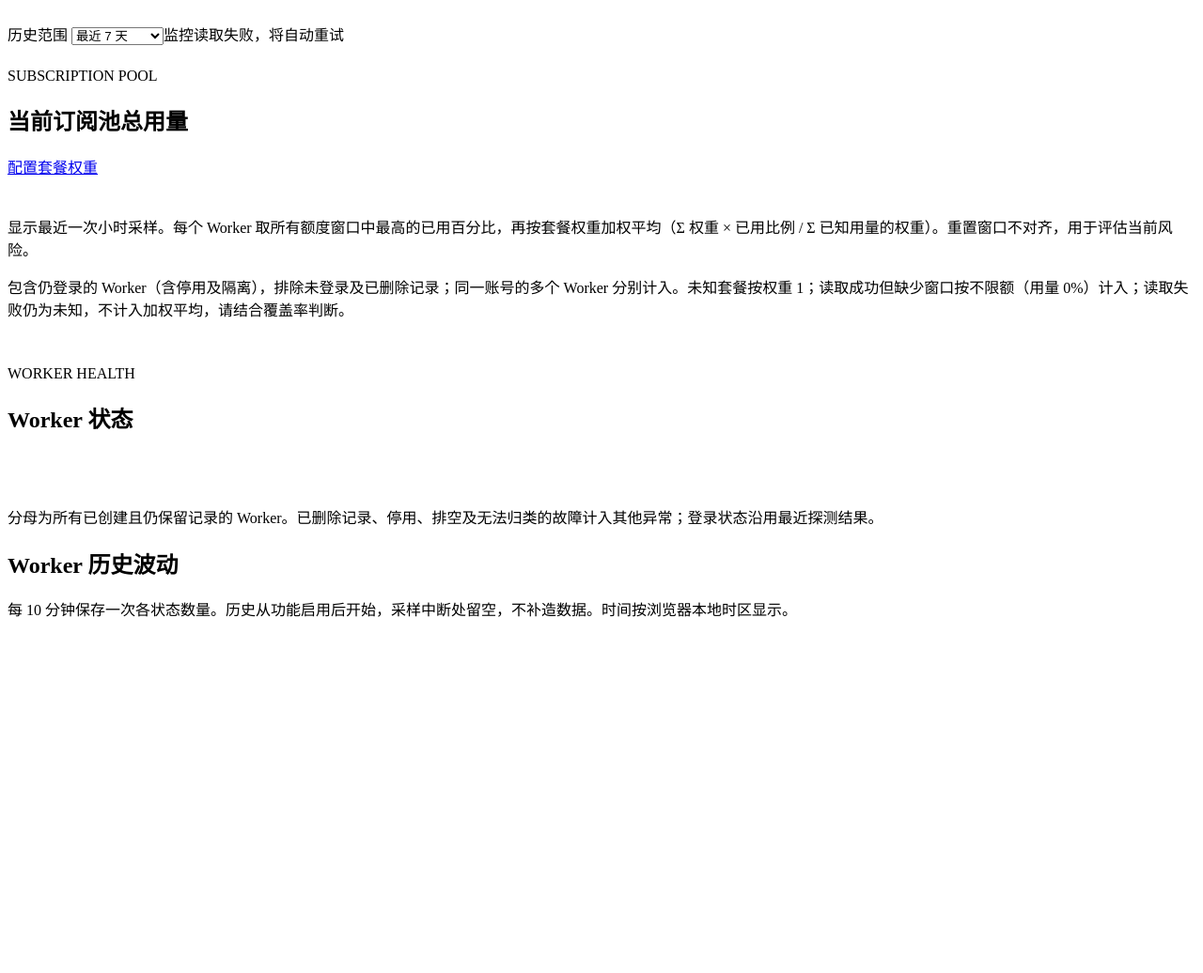
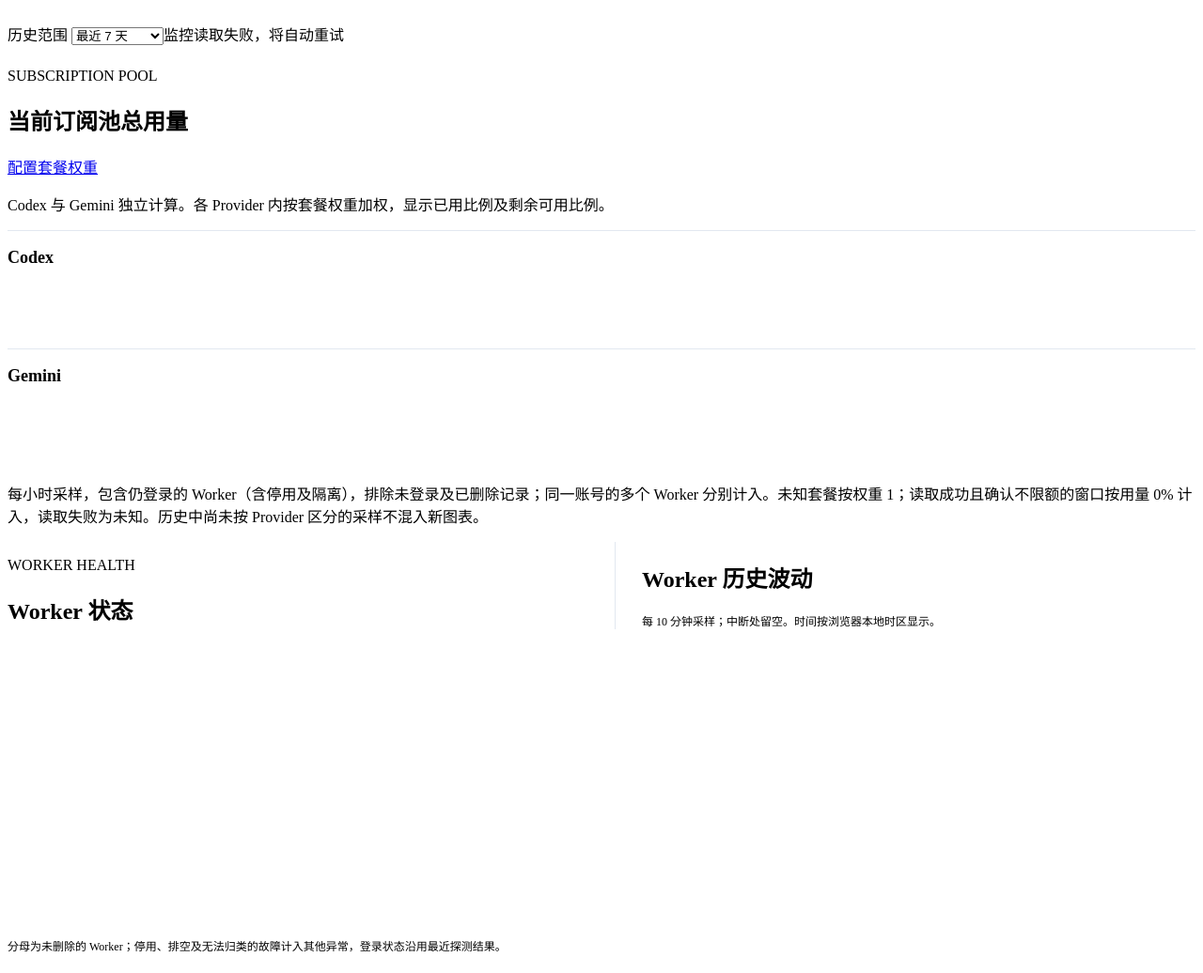
Before and after one commit to ytlzq0228/codex-app-server, a Python web app: template src/codex_gateway/templates/admin/monitoring.html in a window 1280 px wide. Shown: the whole page at 94% size. Before the commit the page ends 657 px from the top, so only its background shows below. Run offline with Jinja, Linux system fonts and the light colour scheme; the template is opened without the code that fills it, so the values that code supplies are empty.

Commit message:
feat: Add provider grants to users and enhance monitoring capabilities
- Introduced a new JSON column `provider_grants` in the `users` table to manage provider permissions.
- Updated the `User` model to include `provider_grants` with a default value.
- Enhanced monitoring to support independent usage tracking for multiple providers (Codex and Gemini).
- Modified the `pool_usage` function to calculate usage metrics separately for each provider.
- Implemented a new endpoint for admins to manage provider grants for users.
- Updated the monitoring UI to display usage metrics for both Codex and Gemini providers.
- Improved error handling and response messages for provider-related operations.
- Added tests to ensure correct functionality of provider grants and monitoring features.

```diff
--- a/src/codex_gateway/contributions.py
+++ b/src/codex_gateway/contributions.py
@@ -288,7 +288,8 @@ async def read_worker_rate_limits(worker: Worker, db: AsyncSession):
         endpoint = worker.endpoint
         await db.rollback()
         try:
-            return await worker_rpc(endpoint, get_settings(), "/rate-limits")
+            from .rate_limits import provider_usage
+            return provider_usage(await worker_rpc(endpoint, get_settings(), "/rate-limits"))
         except httpx.HTTPStatusError as exc:
             raise HTTPException(409 if exc.response.status_code == 409 else 502,
                                 "Gemini 正在执行或登录，请稍后重试" if exc.response.status_code == 409 else "官方 CLI 暂未返回额度，请稍后重试")
--- a/src/codex_gateway/migrations.py
+++ b/src/codex_gateway/migrations.py
@@ -6,6 +6,7 @@ from .worker_names import archived_worker_name
 
 
 async def upgrade(connection):
+    await connection.execute(text("ALTER TABLE users ADD COLUMN IF NOT EXISTS provider_grants JSON NOT NULL DEFAULT '[]'"))
     for table in ("workers", "response_bindings", "execution_sessions", "usage_records", "model_prices"):
         await connection.execute(text(f"ALTER TABLE {table} ADD COLUMN IF NOT EXISTS provider VARCHAR(16) NOT NULL DEFAULT 'codex'"))
         await connection.execute(text(f"CREATE INDEX IF NOT EXISTS ix_{table}_provider ON {table} (provider)"))
--- a/src/codex_gateway/models.py
+++ b/src/codex_gateway/models.py
@@ -25,6 +25,7 @@ class AdminUser(Base):
 
 class User(Base):
     __tablename__ = "users"
+    provider_grants: Mapped[list[str]] = mapped_column(JSON, default=list, server_default="[]")
     quota_granted: Mapped[int] = mapped_column(Integer, default=0, server_default="0")
     username: Mapped[str] = mapped_column(String(120), primary_key=True)
     password_hash: Mapped[str | None] = mapped_column(String(256), nullable=True)
--- a/src/codex_gateway/static/monitoring.css
+++ b/src/codex_gateway/static/monitoring.css
@@ -1,3 +1,7 @@
-#monitoring > .section-head{margin:24px 0}.monitor-metrics{display:flex;flex-wrap:wrap;gap:24px;margin:20px 0}.monitor-metrics article{flex:1;min-width:180px}.monitor-metrics strong{display:block;font-size:30px;margin:8px 0}.monitor-metrics small{display:block;color:var(--muted,#64748b)}.monitor-chart svg{display:block;width:100%;min-width:560px;height:auto}.monitor-chart{overflow-x:auto;margin:24px 0}.monitor-legend{display:flex;gap:16px;flex-wrap:wrap;margin:12px 0}.monitor-legend span{display:inline-flex;align-items:center;gap:6px}.monitor-dot{display:inline-block;width:10px;height:10px;border-radius:50%;flex-shrink:0}.monitor-pie-layout{display:flex;align-items:center;gap:36px;flex-wrap:wrap;padding:20px}.monitor-pie{width:220px;height:220px;border-radius:50%;flex-shrink:0}.monitor-state-list{list-style:none;padding:0;min-width:260px}.monitor-state-list li{display:flex;align-items:center;gap:10px;margin:14px 0}.monitor-state-list strong{margin-left:auto}.monitor-chart text{fill:#64748b;font-size:12px}.monitor-chart line{stroke:#dbe3ed}.monitor-empty{padding:35px;text-align:center;color:#64748b}
+#monitoring > .section-head{margin:24px 0}.monitor-metrics{display:flex;flex-wrap:wrap;gap:24px;margin:20px 0}.monitor-metrics article{flex:1;min-width:180px}.monitor-metrics strong{display:block;font-size:30px;margin:8px 0}.monitor-metrics small{display:block;color:var(--muted,#64748b)}.monitor-chart svg{display:block;max-width:100%}.monitor-chart{overflow-x:auto;margin:24px 0}.monitor-legend{display:flex;gap:16px;flex-wrap:wrap;margin:12px 0}.monitor-legend span{display:inline-flex;align-items:center;gap:6px}.monitor-dot{display:inline-block;width:10px;height:10px;border-radius:50%;flex-shrink:0}.monitor-pie-layout{display:flex;align-items:center;gap:36px;flex-wrap:wrap;padding:20px}.monitor-pie{width:220px;height:220px;border-radius:50%;flex-shrink:0}.monitor-state-list{list-style:none;padding:0;min-width:260px}.monitor-state-list li{display:flex;align-items:center;gap:10px;margin:14px 0}.monitor-state-list strong{margin-left:auto}.monitor-chart text{fill:#64748b;font-size:12px}.monitor-chart line{stroke:#dbe3ed}.monitor-empty{padding:35px;text-align:center;color:#64748b}
 
 .monitor-progress{height:12px;background:#e2e8f0;border-radius:999px;overflow:hidden;margin:12px 0}.monitor-progress-fill{height:100%;border-radius:inherit;transition:width .3s ease}.monitor-progress-unknown{background:repeating-linear-gradient(135deg,#e2e8f0,#e2e8f0 8px,#f1f5f9 8px,#f1f5f9 16px)}.monitor-metrics>small{flex-basis:100%}
+
+.monitor-provider{padding:18px 0;border-top:1px solid #e2e8f0}.monitor-provider h3{font-size:18px;margin:0}.monitor-health-panel{display:grid;grid-template-columns:minmax(0,1fr) minmax(0,1fr);gap:28px;align-items:start}.monitor-health-current,.monitor-health-history{min-width:0}.monitor-health-history{border-left:1px solid #e2e8f0;padding-left:28px}.monitor-health-panel .monitor-pie-layout{flex-wrap:nowrap;gap:20px;padding:20px 0;min-height:260px}.monitor-health-panel .monitor-pie{width:clamp(120px,15vw,220px);height:auto;aspect-ratio:1}.monitor-health-panel .monitor-state-list{min-width:0;flex:1;font-size:12px}.monitor-health-panel .monitor-state-list li{gap:6px;white-space:nowrap}.monitor-health-panel .monitor-chart{margin:0}.monitor-health-panel .monitor-legend{font-size:12px;gap:8px 12px;min-height:36px}.monitor-health-panel .muted{font-size:12px}.monitor-health-panel .section-head{min-height:60px}.monitor-health-history .section-head p{margin-bottom:0}@media(max-width:900px){.monitor-health-panel{grid-template-columns:1fr}.monitor-health-history{border-left:0;border-top:1px solid #e2e8f0;padding:20px 0 0}.monitor-health-panel .monitor-pie{width:180px}}
+@media(min-width:901px) and (max-width:1250px){.monitor-health-panel .monitor-pie{width:100px}.monitor-health-panel .monitor-pie-layout{gap:12px}.monitor-health-panel{gap:18px}.monitor-health-history{padding-left:18px}}
+@media(max-width:600px){.monitor-health-panel .monitor-pie-layout{flex-wrap:wrap;justify-content:center}.monitor-health-panel .monitor-state-list{flex-basis:100%}.monitor-metrics article{min-width:0;flex-basis:100%}#monitoring>.section-head{flex-wrap:wrap;gap:12px}}
--- a/src/codex_gateway/static/monitoring.js
+++ b/src/codex_gateway/static/monitoring.js
@@ -13,15 +13,18 @@
     target.replaceChildren();
     if (!rows.length) { target.append(el('p', '暂无历史采样', 'monitor-empty')); return; }
     target.append(legend(series));
-    const svg = svgNode('svg', {viewBox:'0 0 960 290', role:'img', 'aria-label': percent ? '订阅池用量历史折线图' : 'Worker 状态历史折线图'});
+    const width = Math.max(1, target.clientWidth), height = target.id === 'monitor-state-chart' ? 220 : 260;
+    const left = 48, right = width - 16, bottom = height - 36;
+    const svg = svgNode('svg', {width, height, viewBox:`0 0 ${width} ${height}`, role:'img', 'aria-label': percent ? '订阅池用量历史折线图' : 'Worker 状态历史折线图'});
     const end = Date.now(), start = end - days * 86400000;
     const rawMax = Math.max(1, ...rows.map(r => r.data.total || 0));
     const step = percent ? 25 : Math.max(1, Math.ceil(rawMax/4));
     const max = step*4;
-    const x = at => 55 + (new Date(at).getTime() - start) / (end-start) * 875;
-    const y = value => 240 - value/max*210;
-    for (let i=0;i<=4;i++) { const value = max*i/4; svg.append(svgNode('line',{x1:55,x2:930,y1:y(value),y2:y(value)}),svgNode('text',{x:45,y:y(value)+4,'text-anchor':'end'},`${Number(value.toFixed(1))}${percent?'%':''}`)); }
-    for (let i=0;i<=4;i++) svg.append(svgNode('text',{x:55+i*875/4,y:275,'text-anchor':i===0?'start':i===4?'end':'middle'},new Date(start+(end-start)*i/4).toLocaleString([], {month:'2-digit',day:'2-digit',hour:'2-digit',minute:'2-digit'})));
+    const x = at => left + (new Date(at).getTime() - start) / (end-start) * (right-left);
+    const y = value => bottom - value/max*(bottom-16);
+    for (let i=0;i<=4;i++) { const value = max*i/4; svg.append(svgNode('line',{x1:left,x2:right,y1:y(value),y2:y(value)}),svgNode('text',{x:left-8,y:y(value)+4,'text-anchor':'end'},`${Number(value.toFixed(1))}${percent?'%':''}`)); }
+    const ticks = width < 600 ? 2 : 4;
+    for (let i=0;i<=ticks;i++) svg.append(svgNode('text',{x:left+i*(right-left)/ticks,y:height-8,'text-anchor':i===0?'start':i===ticks?'end':'middle'},new Date(start+(end-start)*i/ticks).toLocaleString([], {month:'2-digit',day:'2-digit',hour:'2-digit',minute:'2-digit'})));
     series.forEach(s => {
       let points = [], last = null;
       const flush = () => { if(points.length) svg.append(svgNode('polyline',{points:points.join(' '),fill:'none',stroke:s.color,'stroke-width':2})); points=[]; };
@@ -46,20 +49,35 @@
     series.forEach(s=>{const count=data.states.counts[s.key], share=data.states.total?count/data.states.total*100:0; stops.push(`${s.color} ${angle}% ${angle+share}%`);angle+=share; const li=el('li'); const dot=el('i',null,'monitor-dot');dot.style.background=s.color;li.append(dot,el('span',s.label),el('strong',`${count} · ${share.toFixed(1)}%`));list.append(li);});
     pie.style.background=data.states.total?`conic-gradient(${stops.join(',')})`:'#e2e8f0';pie.setAttribute('role','img');pie.setAttribute('aria-label',`Worker 状态分布，共 ${data.states.total} 个，详见图例`);
     $('monitor-pie').replaceChildren(pie,list);
-    const usageSeries=[['risk','综合风险'],['five_hour','5 小时窗口'],['week','周窗口']].map(([key,label],i)=>({key,label,color:['#e35b5b','#168aad','#8462cf'][i],value:d=>d.windows[key].used}));
-    const current=data.current_usage; $('monitor-usage').replaceChildren();
-    if(current){
-      usageSeries.forEach(s=>{const w=current.data.windows[s.key], article=el('article');const bar=el('div',null,'monitor-progress');
-        bar.setAttribute('role','progressbar');bar.setAttribute('aria-label',s.label);bar.setAttribute('aria-valuemin','0');bar.setAttribute('aria-valuemax','100');
-        if(w.used!=null){bar.setAttribute('aria-valuenow',String(w.used));const fill=el('div',null,'monitor-progress-fill');fill.style.width=`${Math.max(0,Math.min(100,w.used))}%`;fill.style.background=s.color;bar.append(fill);}else{bar.classList.add('monitor-progress-unknown');bar.setAttribute('aria-valuetext','暂无数据');}
-        article.append(el('span',s.label),el('strong',w.used==null?'暂无数据':`${w.used.toFixed(1)}%`),bar,el('small',`有效覆盖 ${w.covered} / ${current.data.eligible} 个 Worker · 权重覆盖 ${current.data.total_weight?(w.covered_weight/current.data.total_weight*100).toFixed(1):'0'}%`));$('monitor-usage').append(article);});
-      const stale=Date.now()-new Date(current.observed_at).getTime()>2*3600000;
-      $('monitor-usage').append(el('small',`${current.data.version < 2?'旧口径采样（缺失窗口未计入），下一小时更新 · ':''}${stale?'数据已过期 · ':''}采样：${stamp(current.observed_at)} · 未知套餐 ${current.data.unknown_plans} 个 Worker`));
-    } else $('monitor-usage').append(el('p','等待首次小时采样'));
-    chart($('monitor-usage-chart'),data.history.subscription_usage,usageSeries,3600000,true,days);
+    const current = data.current_usage;
+    for (const provider of ['codex', 'gemini']) {
+      const target = $('monitor-usage-' + provider), pool = current?.data.providers?.[provider];
+      const usageSeries = [['risk','综合风险'],['five_hour','5 小时窗口'],['week','周窗口']].map(([key,label],i) => ({key,label,color:['#e35b5b','#168aad','#8462cf'][i],value:d=>d.providers?.[provider]?.windows[key]?.used ?? null}));
+      target.replaceChildren();
+      if (pool) {
+        usageSeries.forEach(s => {
+          const w = pool.windows[s.key], article = el('article'), bar = el('div', null, 'monitor-progress');
+          bar.setAttribute('role', 'progressbar'); bar.setAttribute('aria-label', provider + ' ' + s.label);
+          bar.setAttribute('aria-valuemin', '0'); bar.setAttribute('aria-valuemax', '100');
+          if (w.used != null) {
+            bar.setAttribute('aria-valuenow', String(w.used));
+            const fill = el('div', null, 'monitor-progress-fill'); fill.style.width = `${Math.max(0, Math.min(100, w.used))}%`; fill.style.background = s.color; bar.append(fill);
+          } else { bar.classList.add('monitor-progress-unknown'); bar.setAttribute('aria-valuetext', '暂无数据'); }
+          article.append(el('span', s.label), el('strong', w.used == null ? '暂无数据' : `${w.used.toFixed(1)}%`), bar,
+            el('small', w.used == null ? '可用用量未知' : `剩余可用 ${(100-w.used).toFixed(1)}%`),
+            el('small', `有效覆盖 ${w.covered} / ${pool.eligible} 个 Worker · 权重覆盖 ${pool.total_weight ? (w.covered_weight/pool.total_weight*100).toFixed(1) : '0'}%`));
+          target.append(article);
+        });
+        const stale = Date.now()-new Date(current.observed_at).getTime() > 2*3600000;
+        target.append(el('small', `${stale ? '数据已过期 · ' : ''}采样：${stamp(current.observed_at)} · 未知套餐 ${pool.unknown_plans} 个 Worker`));
+      } else target.append(el('p', '等待首次按 Provider 采样'));
+      chart($('monitor-chart-' + provider), data.history.subscription_usage, usageSeries, 3600000, true, days);
+    }
     chart($('monitor-state-chart'),data.history.worker_states,series,600000,false,days);
   }
-  let generation=0;
-  async function load(){const version=++generation, days=Number($('monitor-days').value);$('monitor-status').textContent='正在读取监控数据…';try{const response=await fetch(`/admin/monitoring?days=${days}`,{headers:{Accept:'application/json'}});if(!response.ok)throw Error();const data=await response.json();if(version!==generation)return;render(data,days);$('monitor-status').textContent=`状态更新于 ${new Date().toLocaleTimeString()}`;}catch{if(version===generation)$('monitor-status').textContent='监控读取失败，将自动重试';}}
+  let generation=0, latest=null, latestDays=7;
+  async function load(){const version=++generation, days=Number($('monitor-days').value);$('monitor-status').textContent='正在读取监控数据…';try{const response=await fetch(`/admin/monitoring?days=${days}`,{headers:{Accept:'application/json'}});if(!response.ok)throw Error();const data=await response.json();if(version!==generation)return;latest=data;latestDays=days;render(data,days);$('monitor-status').textContent=`状态更新于 ${new Date().toLocaleTimeString()}`;}catch{if(version===generation)$('monitor-status').textContent='监控读取失败，将自动重试';}}
+  let lastWidth = 0, resizeFrame;
+  new ResizeObserver(entries => { const width = entries[0].contentRect.width; if (Math.abs(width-lastWidth)<1) return; lastWidth=width; cancelAnimationFrame(resizeFrame); resizeFrame=requestAnimationFrame(() => { if(latest) render(latest,latestDays); }); }).observe($('monitoring'));
   $('monitor-days').addEventListener('change',load);load();setInterval(load,60000);
 })();
--- a/src/codex_gateway/templates/admin/monitoring.html
+++ b/src/codex_gateway/templates/admin/monitoring.html
@@ -4,11 +4,14 @@
   <div class="section-head"><label>历史范围 <select id="monitor-days"><option value="1">最近 24 小时</option><option value="7" selected>最近 7 天</option><option value="30">最近 30 天</option><option value="90">最近 90 天</option></select></label><span id="monitor-status" role="status">正在读取监控数据…</span></div>
   <section class="panel">
     <div class="section-head"><div><p class="eyebrow">SUBSCRIPTION POOL</p><h2>当前订阅池总用量</h2></div><a href="/admin/finance">配置套餐权重</a></div>
-    <div id="monitor-usage" class="monitor-metrics"></div>
-    <p class="muted">显示最近一次小时采样。每个 Worker 取所有额度窗口中最高的已用百分比，再按套餐权重加权平均（Σ 权重 × 已用比例 / Σ 已知用量的权重）。重置窗口不对齐，用于评估当前风险。</p>
-    <p class="muted">包含仍登录的 Worker（含停用及隔离），排除未登录及已删除记录；同一账号的多个 Worker 分别计入。未知套餐按权重 1；读取成功但缺少窗口按不限额（用量 0%）计入；读取失败仍为未知，不计入加权平均，请结合覆盖率判断。</p>
-    <div id="monitor-usage-chart" class="monitor-chart"></div>
+    <p class="muted">Codex 与 Gemini 独立计算。各 Provider 内按套餐权重加权，显示已用比例及剩余可用比例。</p>
+    {% for provider, label in [('codex', 'Codex'), ('gemini', 'Gemini')] %}
+    <section class="monitor-provider" aria-labelledby="monitor-{{ provider }}-title"><h3 id="monitor-{{ provider }}-title">{{ label }}</h3><div id="monitor-usage-{{ provider }}" class="monitor-metrics"></div><div id="monitor-chart-{{ provider }}" class="monitor-chart"></div></section>
+    {% endfor %}
+    <p class="muted">每小时采样，包含仍登录的 Worker（含停用及隔离），排除未登录及已删除记录；同一账号的多个 Worker 分别计入。未知套餐按权重 1；读取成功且确认不限额的窗口按用量 0% 计入，读取失败为未知。历史中尚未按 Provider 区分的采样不混入新图表。</p>
   </section>
-  <section class="panel"><div class="section-head"><div><p class="eyebrow">WORKER HEALTH</p><h2>Worker 状态</h2></div></div><div id="monitor-pie" class="monitor-pie-layout"></div><p class="muted">分母为所有已创建且仍保留记录的 Worker。已删除记录、停用、排空及无法归类的故障计入其他异常；登录状态沿用最近探测结果。</p></section>
-  <section class="panel"><div class="section-head"><div><h2>Worker 历史波动</h2><p class="muted">每 10 分钟保存一次各状态数量。历史从功能启用后开始，采样中断处留空，不补造数据。时间按浏览器本地时区显示。</p></div></div><div id="monitor-state-chart" class="monitor-chart"></div></section>
+  <section class="panel monitor-health-panel">
+    <div class="monitor-health-current"><div class="section-head"><div><p class="eyebrow">WORKER HEALTH</p><h2>Worker 状态</h2></div></div><div id="monitor-pie" class="monitor-pie-layout"></div><p class="muted">分母为未删除的 Worker；停用、排空及无法归类的故障计入其他异常，登录状态沿用最近探测结果。</p></div>
+    <div class="monitor-health-history"><div class="section-head"><div><h2>Worker 历史波动</h2><p class="muted">每 10 分钟采样；中断处留空。时间按浏览器本地时区显示。</p></div></div><div id="monitor-state-chart" class="monitor-chart"></div></div>
+  </section>
 </div>
```
Also changed, not shown: PRD.md (+9 -0 lines), docs/operations.md (+20 -0 lines), scripts/verify_deployment.py (+7 -6 lines), src/codex_gateway/monitoring.py (+28 -8 lines), src/codex_gateway/providers.py (+5 -3 lines), src/codex_gateway/rate_limits.py (+7 -0 lines), src/codex_gateway/self_service.py (+14 -0 lines), src/codex_gateway/static/worker-rate-limits.js (+8 -2 lines), src/codex_gateway/templates/account.html (+12 -1 lines), tests/test_monitoring.py (+38 -2 lines), tests/test_provider_entitlements.py (+44 -0 lines).
